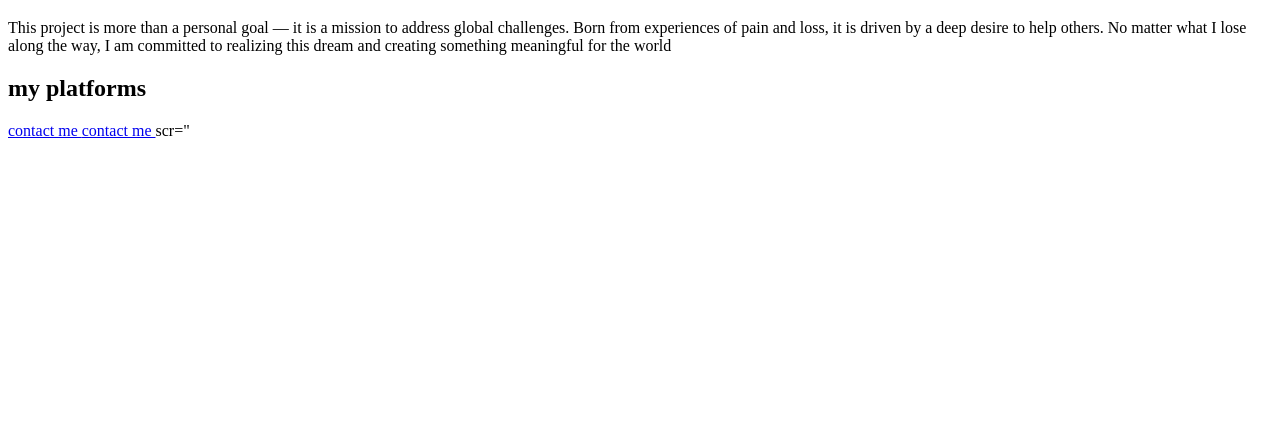
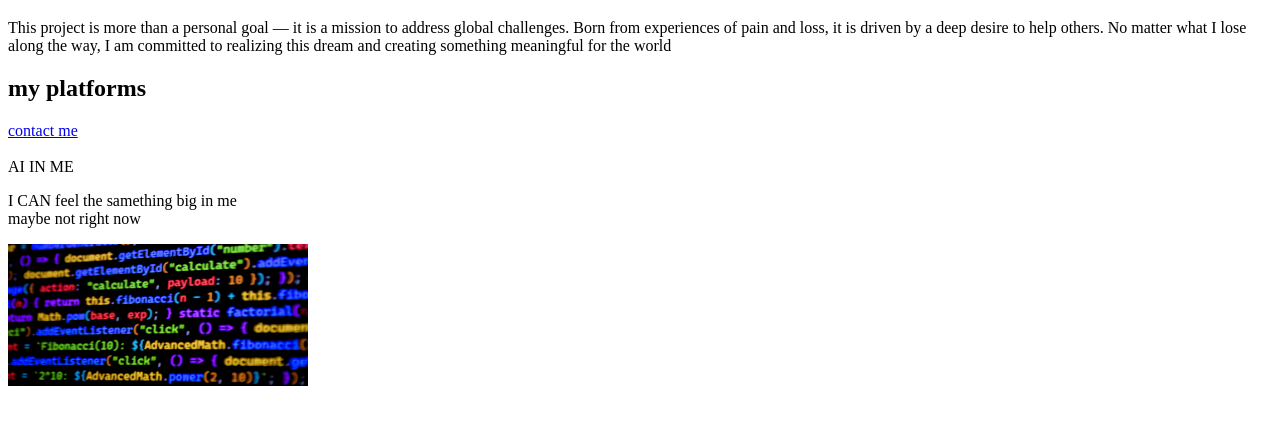
Before and after one commit to Billy-Joshua/my-first-project, a plain HTML site: page index.html in a window 1280 px wide. Shown: the part 61-486 px from the top of the page. Drawn offline with Linux system fonts and the light colour scheme.

Commit message:
added image

```diff
--- a/index.html
+++ b/index.html
@@ -1,14 +1,18 @@
 <!DOCTYPE html>
-<html>
+<html lang="en-US">
  <head>
     <title> PROJECT 1</title>
 </head>
 <body>
-    <H1>THIS IS THE FUTURE I WANT TO BUILD </H1>
+    <H1> THIS IS THE FUTURE I WANT TO BUILD </H1>
     <P>This project is more than a personal goal — it is a mission to address global challenges. Born from experiences of pain and loss, it is driven by a deep desire to help others. No matter what I lose along the way, I am committed to realizing this dream and creating something meaningful for the world </P>
     <h2> my platforms </h2>
 <a href="https://www.linkedin.com/in/ishimwe-billy-joshua-ba4195288/">contact me  </a>
-<a href=https://www.instagram.com/_.billy99/?hl=en>contact me </a>
-<imag> scr="</imag>
+
+<h3 style="color:black;"> </h3>AI IN ME</h3>
+<p style="color:black"> I CAN feel the samething big in me <br> maybe not right now </p>
+
+<img src="image/project1.jpg.jpg" alt="project image" width="300" height="142">
+
 </body>
 </html>
```
Also changed, not shown: image/project1.jpg.jpg (added).
